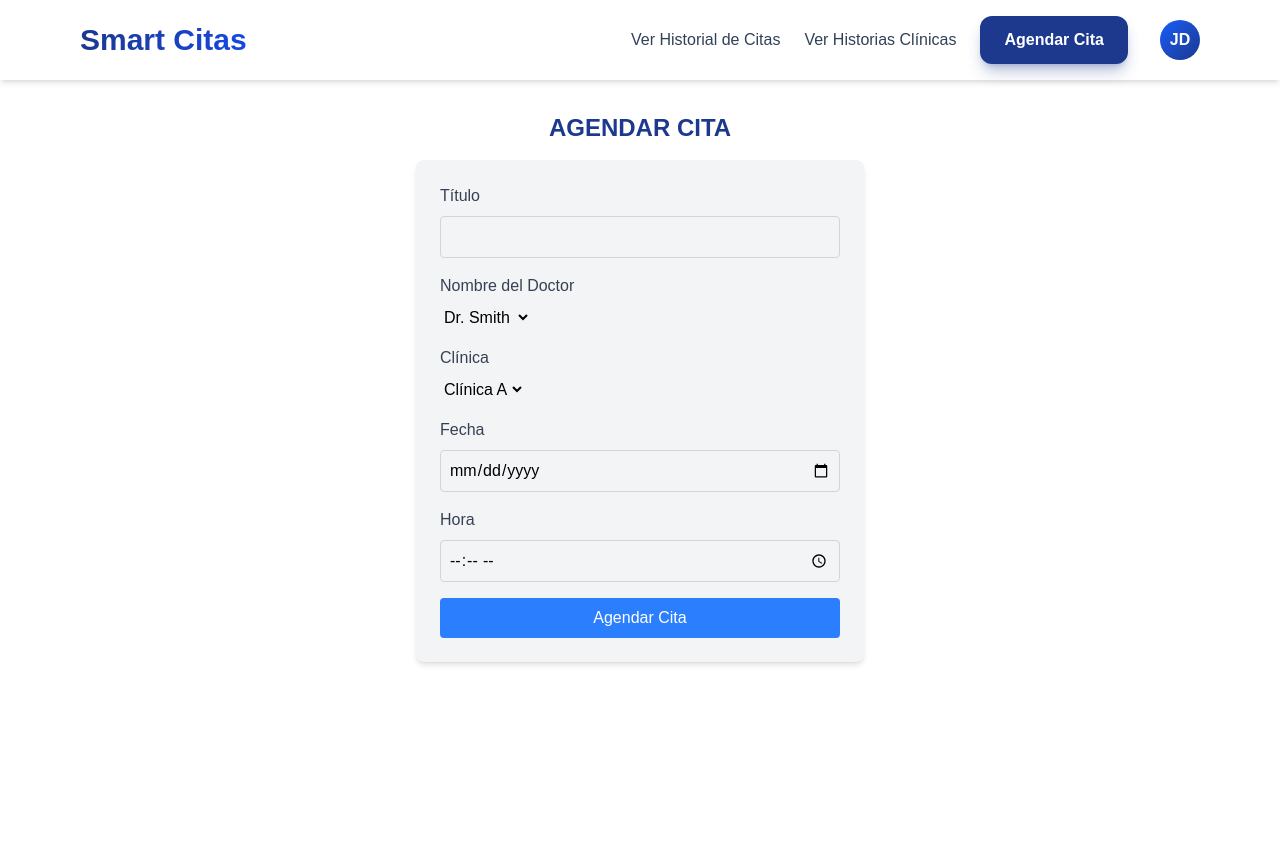
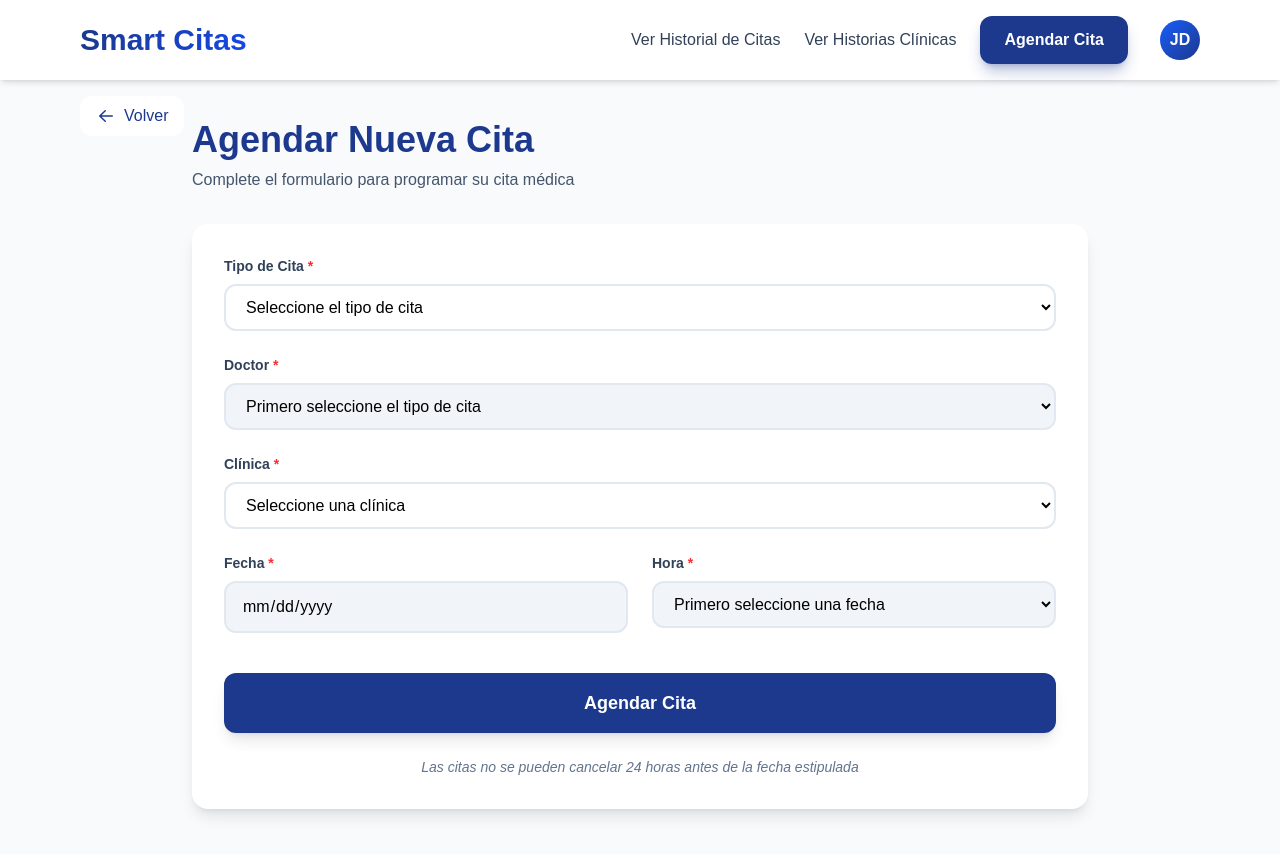
Before and after one commit to SebastianCA19/smart-citas-front, a Next.js app: page /patients/appointment in a window 1280 px wide. Shown: the top 854 px of the page. Before the commit the page ends 800 px from the top, so only its background shows below. Built offline with nearby package versions, Linux system fonts and the light colour scheme.

Commit message:
feat: enhance appointment scheduling functionality with new state management and validation

```diff
--- a/app/(patients)/patients/appointment/page.tsx
+++ b/app/(patients)/patients/appointment/page.tsx
@@ -1,145 +1,337 @@
 "use client";
 
-import React from "react";
+import React, { useState } from "react";
 import {Toaster, toast} from "react-hot-toast";
 
-//export interface Appointment {
-//    id: string;
-//    title: string;
-//    doctorName: string;
-//    patientName: string;
-//    clinic: string;
-//    date: string; // format: DD/MM/YYYY
-//    time: string; // format: HH:MM A.M/P.M
-//}
+// Types
+interface Doctor {
+  id: string;
+  name: string;
+  schedule: string[];
+}
+
+interface AppointmentType {
+  id: string;
+  name: string;
+}
+
+interface Clinic {
+  id: string;
+  name: string;
+}
+
+type DoctorsByType = {
+  [key: string]: Doctor[];
+}
+
+// Simulated data structures
+const appointmentTypes: AppointmentType[] = [
+  { id: "general", name: "Consulta General" },
+  { id: "cardiology", name: "Cardiología" },
+  { id: "dermatology", name: "Dermatología" },
+  { id: "laboratory", name: "Laboratorio" },
+  { id: "radiology", name: "Radiología" }
+];
+
+const doctorsByType: DoctorsByType = {
+  general: [
+    { id: "dr1", name: "Dr. Juan Pérez", schedule: ["09:00", "10:00", "11:00", "14:00", "15:00"] },
+    { id: "dr2", name: "Dra. Ana Martínez", schedule: ["08:00", "09:00", "10:00", "16:00", "17:00"] }
+  ],
+  cardiology: [
+    { id: "dr3", name: "Dr. Carlos Rodríguez", schedule: ["09:00", "11:00", "14:00", "16:00"] },
+    { id: "dr4", name: "Dra. María González", schedule: ["10:00", "12:00", "15:00", "17:00"] }
+  ],
+  dermatology: [
+    { id: "dr5", name: "Dr. Roberto Silva", schedule: ["08:00", "09:00", "10:00", "11:00"] },
+    { id: "dr6", name: "Dra. Laura Sánchez", schedule: ["14:00", "15:00", "16:00", "17:00"] }
+  ],
+  laboratory: [
+    { id: "dr7", name: "Dr. Pedro Ramírez", schedule: ["07:00", "08:00", "09:00", "10:00"] }
+  ],
+  radiology: [
+    { id: "dr8", name: "Dra. Carmen López", schedule: ["08:00", "10:00", "12:00", "14:00"] }
+  ]
+};
+
+const clinics: Clinic[] = [
+  { id: "clinic_a", name: "Clínica Central" },
+  { id: "clinic_b", name: "Hospital San José" },
+  { id: "clinic_c", name: "Centro Médico Norte" }
+];
 
 export default function AppointmentPage() {
+  const [appointmentType, setAppointmentType] = useState<string>("");
+  const [selectedDoctor, setSelectedDoctor] = useState<string>("");
+  const [selectedClinic, setSelectedClinic] = useState<string>("");
+  const [selectedDate, setSelectedDate] = useState<string>("");
+  const [selectedTime, setSelectedTime] = useState<string>("");
+  const [availableDoctors, setAvailableDoctors] = useState<Doctor[]>([]);
+  const [availableTimes, setAvailableTimes] = useState<string[]>([]);
+  const [isSubmitting, setIsSubmitting] = useState<boolean>(false);
 
-    React.useEffect(() => {
-        const form = document.querySelector('form') as HTMLFormElement | null;
-        if (!form) return;
+  const handleTypeChange = (e: React.ChangeEvent<HTMLSelectElement>) => {
+    const type = e.target.value;
+    setAppointmentType(type);
+    setSelectedDoctor("");
+    setSelectedTime("");
+    setAvailableTimes([]);
 
-        const onSubmit = (e: Event) => {
-            e.preventDefault();
-            const target = e.target as HTMLFormElement;
+    if (type) {
+      setAvailableDoctors(doctorsByType[type] || []);
+      toast.success("Tipo de cita seleccionado");
+    } else {
+      setAvailableDoctors([]);
+    }
+  };
 
-            const title = (target.elements.namedItem('title') as HTMLInputElement | null)?.value.trim() ?? '';
-            const doctor = (target.elements.namedItem('doctor') as HTMLSelectElement | null)?.value ?? '';
-            const clinic = (target.elements.namedItem('clinic') as HTMLSelectElement | null)?.value ?? '';
-            const date = (target.elements.namedItem('date') as HTMLInputElement | null)?.value ?? '';
-            const time = (target.elements.namedItem('time') as HTMLInputElement | null)?.value ?? '';
+  const handleDoctorChange = (e: React.ChangeEvent<HTMLSelectElement>) => {
+    const doctorId = e.target.value;
+    setSelectedDoctor(doctorId);
+    setSelectedTime("");
 
-            const errors: string[] = [];
+    if (doctorId && selectedDate) {
+      const doctor = availableDoctors.find(d => d.id === doctorId);
+      setAvailableTimes(doctor?.schedule || []);
+    }
+  };
 
-            if (!title) errors.push('El título es requerido.');
-            if (!doctor) errors.push('Seleccione un doctor.');
-            if (!clinic) errors.push('Seleccione una clínica.');
-            if (!date) errors.push('La fecha es requerida.');
-            if (!time) errors.push('La hora es requerida.');
+  const handleDateChange = (e: React.ChangeEvent<HTMLInputElement>) => {
+    const date = e.target.value;
+    setSelectedDate(date);
+    setSelectedTime("");
 
-            if (date && time) {
-                const appointmentDate = new Date(`${date}T${time}`);
-                if (isNaN(appointmentDate.getTime())) {
-                    errors.push('Fecha u hora inválida.');
-                } else {
-                    const now = new Date();
-                    if (appointmentDate < now) errors.push('La fecha y hora no pueden ser en el pasado.');
+    if (selectedDoctor && date) {
+      const doctor = availableDoctors.find(d => d.id === selectedDoctor);
+      setAvailableTimes(doctor?.schedule || []);
     }
+  };
+
+  const handleSubmit = () => {
+    // Validation
+    if (!appointmentType) {
+      toast.error("Por favor seleccione el tipo de cita");
+      return;
     }
-
-            if (errors.length > 0) {
-                // show all validation errors as toasts
-                errors.forEach((err) => toast.error(err));
+    if (!selectedDoctor) {
+      toast.error("Por favor seleccione un doctor");
+      return;
+    }
+    if (!selectedClinic) {
+      toast.error("Por favor seleccione una clínica");
+      return;
+    }
+    if (!selectedDate) {
+      toast.error("Por favor seleccione una fecha");
+      return;
+    }
+    if (!selectedTime) {
+      toast.error("Por favor seleccione una hora");
       return;
     }
 
-            // build simulated appointment payload
-            const simulatedAppointment = {
-                id: `sim-${Date.now()}`,
-                title,
-                doctor,
-                clinic,
-                date,
-                time,
+    // Check if date is in the past
+    const appointmentDate = new Date(`${selectedDate}T${selectedTime}`);
+    if (appointmentDate < new Date()) {
+      toast.error("La fecha y hora no pueden ser en el pasado");
+      return;
+    }
+
+    setIsSubmitting(true);
+
+    // Simulate API call
+    setTimeout(() => {
+      toast.success("¡Cita agendada exitosamente!");
+
+      // Reset
+      setAppointmentType("");
+      setSelectedDoctor("");
+      setSelectedClinic("");
+      setSelectedDate("");
+      setSelectedTime("");
+      setAvailableDoctors([]);
+      setAvailableTimes([]);
+      setIsSubmitting(false);
+    }, 1500);
   };
-
-            const submitButton = target.querySelector('button[type="submit"]') as HTMLButtonElement | null;
-            if (submitButton) {
-                submitButton.disabled = true;
-                const prevText = submitButton.textContent;
-                submitButton.textContent = 'Agendando...';
-                const loadingToastId = toast.loading('Enviando cita...');
-
-                // simulate network request
-                setTimeout(() => {
-                    toast.dismiss(loadingToastId);
-                    toast.success('Cita agendada correctamente (simulado)');
-                    // reset form visually
-                    target.reset();
-                    // re-enable button
-                    if (submitButton) {
-                        submitButton.disabled = false;
-                        submitButton.textContent = prevText;
-                    }
-                    // log simulated payload to console for debugging
-                    // eslint-disable-next-line no-console
-                    console.log('Simulated appointment submitted:', simulatedAppointment);
-                }, 1400);
-            } else {
-                // fallback: no submit button found
-                toast.success('Cita agendada correctamente (simulado)');
-                // eslint-disable-next-line no-console
-                console.log('Simulated appointment submitted:', simulatedAppointment);
-            }
-        };
-
-        form.addEventListener('submit', onSubmit);
-        return () => form.removeEventListener('submit', onSubmit);
-    }, []);
 
   return (
     <>
-        <div>
       <Toaster
         position="top-right"
         reverseOrder={false}
       />
+    <div className="px-4 py-2 rounded-xl w-fit z-50 fixed top-24 left-6 lg:left-20 hidden md:flex items-center gap-2 text-blue-900 font-medium mb-6 bg-white transition-all duration-200 transform hover:scale-105 hover:bg-linear-to-r hover:from-blue-600 hover:to-blue-800 hover:text-white hover:shadow-lg hover:shadow-blue-300 hover:ring-2 hover:ring-blue-200/70 focus:outline-none focus:ring-4 focus:ring-blue-200/40 cursor-pointer">
+        {/* Back Button */}
+        <a
+            href="/patients"
+            className="flex flex-row items-center gap-2 justify-center"
+        >
+        <svg xmlns="http://www.w3.org/2000/svg" viewBox="0 0 20 20" fill="currentColor" className="w-5 h-5">
+            <path fillRule="evenodd" d="M17 10a.75.75 0 01-.75.75H5.612l4.158 3.96a.75.75 0 11-1.04 1.08l-5.5-5.25a.75.75 0 010-1.08l5.5-5.25a.75.75 0 111.04 1.08L5.612 9.25H16.25A.75.75 0 0117 10z" clipRule="evenodd" />
+        </svg>
+            Volver
+        </a>
       </div>
-        <div className="w-full h-full bg-white flex flex-col p-8 justify-center items-center">
+      <div className="min-h-screen bg-slate-50 p-6 lg:p-10">
+        <div className="max-w-4xl mx-auto">
+          {/* Header */}
+          <div className="mb-8">
+            <h1 className="text-3xl lg:text-4xl font-bold text-blue-900 mb-2">
+              Agendar Nueva Cita
+            </h1>
+            <p className="text-slate-600">
+              Complete el formulario para programar su cita médica
+            </p>
+          </div>
 
-            <h1 className="text-2xl font-bold mb-4 text-blue-900">AGENDAR CITA</h1>
-
-            <form className="w-full max-w-md bg-gray-100 p-6 rounded-lg shadow-md">
-                <div className="mb-4">
-                    <label className="block text-gray-700 mb-2" htmlFor="title">Título</label>
-                    <input className="w-full p-2 border border-gray-300 rounded" type="text" id="title" name="title" />
-                </div>
-                <div className="mb-4">
-                    <label className="block text-gray-700 mb-2" htmlFor="doctor">Nombre del Doctor</label>
-                    <select name="doctor" id="doctorSelect">
-                        <option value="dr_smith">Dr. Smith</option>
-                        <option value="dr_jones">Dr. Jones</option>
-                        <option value="dr_brown">Dr. Brown</option>
+          {/* Card */}
+          <div className="bg-white rounded-2xl shadow-lg p-6 lg:p-8">
+            <div className="space-y-6">
+              {/* Appointment Type */}
+              <div>
+                <label htmlFor="appointmentType" className="block text-sm font-semibold text-slate-700 mb-2">
+                  Tipo de Cita <span className="text-red-500">*</span>
+                </label>
+                <select
+                  id="appointmentType"
+                  value={appointmentType}
+                  onChange={handleTypeChange}
+                  className="w-full px-4 py-3 border-2 border-slate-200 rounded-xl focus:border-blue-500 focus:outline-none transition-colors"
+                >
+                  <option value="">Seleccione el tipo de cita</option>
+                  {appointmentTypes.map(type => (
+                    <option key={type.id} value={type.id}>{type.name}</option>
+                  ))}
                 </select>
               </div>
-                <div className="mb-4">
-                    <label className="block text-gray-700 mb-2" htmlFor="clinic">Clínica</label>
-                    <select name="clinic" id="clinicSelect">
-                        <option value="clinic_a">Clínica A</option>
-                        <option value="clinic_b">Clínica B</option>
-                        <option value="clinic_c">Clínica C</option>
+
+              {/* Doctor Selection */}
+              <div>
+                <label htmlFor="doctor" className="block text-sm font-semibold text-slate-700 mb-2">
+                  Doctor <span className="text-red-500">*</span>
+                </label>
+                <select
+                  id="doctor"
+                  value={selectedDoctor}
+                  onChange={handleDoctorChange}
+                  disabled={!appointmentType}
+                  className="w-full px-4 py-3 border-2 border-slate-200 rounded-xl focus:border-blue-500 focus:outline-none transition-colors disabled:bg-slate-100 disabled:cursor-not-allowed"
+                >
+                  <option value="">
+                    {appointmentType ? "Seleccione un doctor" : "Primero seleccione el tipo de cita"}
+                  </option>
+                  {availableDoctors.map(doctor => (
+                    <option key={doctor.id} value={doctor.id}>{doctor.name}</option>
+                  ))}
                 </select>
               </div>
-                <div className="mb-4">
-                    <label className="block text-gray-700 mb-2" htmlFor="date">Fecha</label>
-                    <input className="w-full p-2 border border-gray-300 rounded" type="date" id="date" name="date" />
+
+              {/* Clinic Selection */}
+              <div>
+                <label htmlFor="clinic" className="block text-sm font-semibold text-slate-700 mb-2">
+                  Clínica <span className="text-red-500">*</span>
+                </label>
+                <select
+                  id="clinic"
+                  value={selectedClinic}
+                  onChange={(e: React.ChangeEvent<HTMLSelectElement>) => setSelectedClinic(e.target.value)}
+                  className="w-full px-4 py-3 border-2 border-slate-200 rounded-xl focus:border-blue-500 focus:outline-none transition-colors"
+                >
+                  <option value="">Seleccione una clínica</option>
+                  {clinics.map(clinic => (
+                    <option key={clinic.id} value={clinic.id}>{clinic.name}</option>
+                  ))}
+                </select>
               </div>
-                <div className="mb-4">
-                    <label className="block text-gray-700 mb-2" htmlFor="time">Hora</label>
-                    <input className="w-full p-2 border border-gray-300 rounded" type="time" id="time" name="time" />
+
+              {/* Date and Time Grid */}
+              <div className="grid md:grid-cols-2 gap-6">
+                {/* Date */}
+                <div>
+                  <label htmlFor="date" className="block text-sm font-semibold text-slate-700 mb-2">
+                    Fecha <span className="text-red-500">*</span>
+                  </label>
+                  <input
+                    type="date"
+                    id="date"
+                    value={selectedDate}
+                    onChange={handleDateChange}
+                    min={new Date().toISOString().split('T')[0]}
+                    disabled={!selectedDoctor}
+                    className="w-full px-4 py-3 border-2 border-slate-200 rounded-xl focus:border-blue-500 focus:outline-none transition-colors disabled:bg-slate-100 disabled:cursor-not-allowed"
+                  />
                 </div>
-                <button className="w-full bg-blue-500 text-white p-2 rounded hover:bg-blue-600" type="submit">Agendar Cita</button>
-            </form>
+
+                {/* Time */}
+                <div>
+                  <label htmlFor="time" className="block text-sm font-semibold text-slate-700 mb-2">
+                    Hora <span className="text-red-500">*</span>
+                  </label>
+                  <select
+                    id="time"
+                    value={selectedTime}
+                    onChange={(e: React.ChangeEvent<HTMLSelectElement>) => setSelectedTime(e.target.value)}
+                    disabled={!selectedDate || availableTimes.length === 0}
+                    className="w-full px-4 py-3 border-2 border-slate-200 rounded-xl focus:border-blue-500 focus:outline-none transition-colors disabled:bg-slate-100 disabled:cursor-not-allowed"
+                  >
+                    <option value="">
+                      {!selectedDate ? "Primero seleccione una fecha" :
+                       availableTimes.length === 0 ? "No hay horarios disponibles" :
+                       "Seleccione una hora"}
+                    </option>
+                    {availableTimes.map(time => (
+                      <option key={time} value={time}>{time}</option>
+                    ))}
+                  </select>
+                </div>
+              </div>
+
+              {/* Info Box */}
+              {selectedDoctor && selectedDate && availableTimes.length > 0 && (
+                <div className="bg-blue-50 border-l-4 border-blue-500 p-4 rounded-r-xl">
+                  <div className="flex items-start">
+                    <svg className="w-5 h-5 text-blue-500 mt-0.5 mr-3" fill="none" stroke="currentColor" viewBox="0 0 24 24">
+                      <path strokeLinecap="round" strokeLinejoin="round" strokeWidth={2} d="M13 16h-1v-4h-1m1-4h.01M21 12a9 9 0 11-18 0 9 9 0 0118 0z" />
+                    </svg>
+                    <div>
+                      <h4 className="text-sm font-semibold text-blue-900 mb-1">Horarios disponibles</h4>
+                      <p className="text-sm text-blue-700">
+                        El doctor tiene {availableTimes.length} horarios disponibles para la fecha seleccionada
+                      </p>
+                    </div>
+                  </div>
+                </div>
+              )}
+
+              {/* Submit Button */}
+              <div className="pt-4">
+                <button
+                  onClick={handleSubmit}
+                  disabled={isSubmitting}
+                  className="w-full bg-blue-900 text-white px-6 py-4 rounded-xl hover:bg-blue-800 transition-all duration-200 shadow-lg hover:shadow-xl font-semibold text-lg disabled:opacity-50 disabled:cursor-not-allowed hover:cursor-pointer"
+                >
+                  {isSubmitting ? (
+                    <span className="flex items-center justify-center">
+                      <svg className="animate-spin -ml-1 mr-3 h-5 w-5 text-white" fill="none" viewBox="0 0 24 24">
+                        <circle className="opacity-25" cx="12" cy="12" r="10" stroke="currentColor" strokeWidth="4"></circle>
+                        <path className="opacity-75" fill="currentColor" d="M4 12a8 8 0 018-8V0C5.373 0 0 5.373 0 12h4zm2 5.291A7.962 7.962 0 014 12H0c0 3.042 1.135 5.824 3 7.938l3-2.647z"></path>
+                      </svg>
+                      Agendando...
+                    </span>
+                  ) : (
+                    "Agendar Cita"
+                  )}
+                </button>
+              </div>
+
+              {/* Helper Text */}
+              <p className="text-sm text-slate-500 text-center italic">
+                Las citas no se pueden cancelar 24 horas antes de la fecha estipulada
+              </p>
+            </div>
+          </div>
+        </div>
       </div>
     </>
   );
--- a/app/components/index/ForPatientsDocsSection.tsx
+++ b/app/components/index/ForPatientsDocsSection.tsx
@@ -199,7 +199,7 @@ export default function ForPatientsDocsSection() {
         }`}
         style={{ transitionDelay: '600ms' }}>
             <div className="flex flex-col items-center">
-                <h3 className="bg-linear-to-r from-blue-900 to-blue-700 bg-clip-text text-transparent text-2xl lg:text-3xl font-bold mb-4">
+                <h3 className="bg-linear-to-r from-blue-900 to-blue-700 bg-clip-text text-transparent text-2xl lg:text-3xl font-bold mb-4 text-center">
                     ¿Qué esperas para empezar a gestionar tus citas con nosotros?
                 </h3>
                 <p className="text-xl text-slate-600 mb-8">
--- a/app/components/patients/PatientsHeader.tsx
+++ b/app/components/patients/PatientsHeader.tsx
@@ -8,7 +8,7 @@ export default function PatientsHeader() {
     <>
       <header className="w-full flex flex-row justify-between items-center px-6 lg:px-20 py-4 bg-white sticky top-0 z-50 shadow-md">
         {/* Logo */}
-        <h1 className="text-2xl lg:text-3xl font-bold bg-linear-to-r from-blue-900 to-blue-700 bg-clip-text text-transparent">
+        <h1 className="text-2xl lg:text-3xl font-bold bg-linear-to-r from-blue-900 to-blue-700 bg-clip-text text-transparent hover:cursor-pointer" onClick= {() => window.location.href = '/patients'}>
           Smart Citas
         </h1>
 
```
Lines whose indentation alone changed are shown as unchanged.
